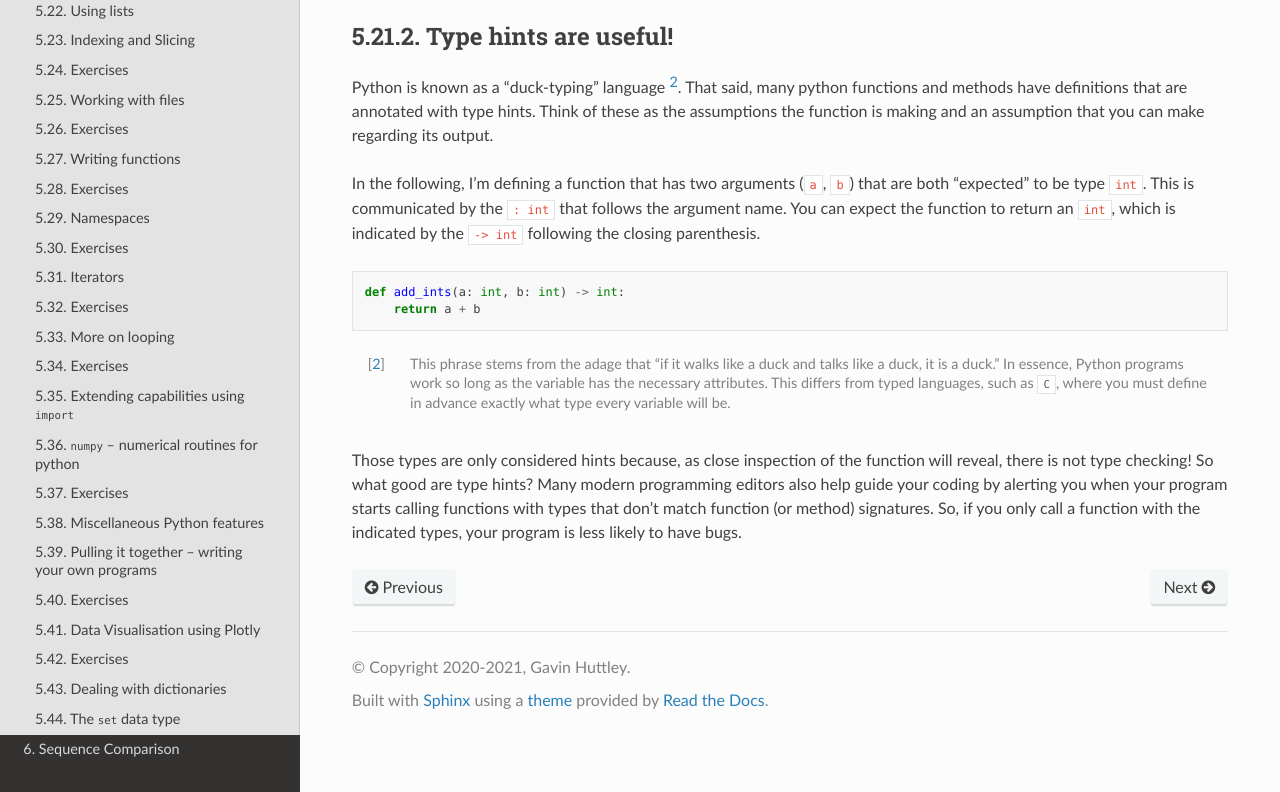
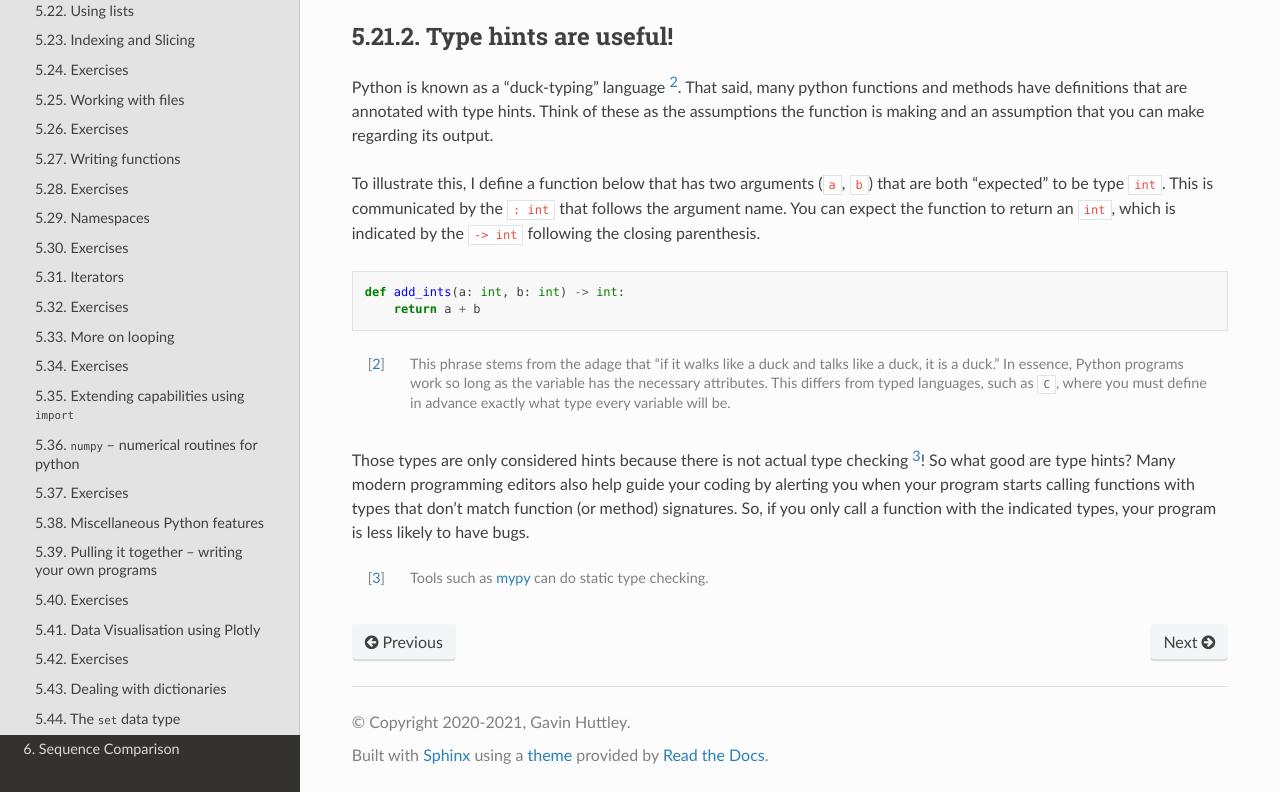
Before and after one commit to GavinHuttley/tib, a Sphinx documentation site: the page built from source/python/dir_help.rst, in a window 1280 px wide and 900 px high, scrolled down 933 px, cut to the strip 108-900 px from the top of the window. Built offline with Sphinx 7.4.7 and the Read the Docs theme 2.0.0, drawn with Linux system fonts in a browser that asks for light colours.

Commit message:
MAINT: tidy language

```diff
--- a/source/python/dir_help.rst
+++ b/source/python/dir_help.rst
@@ -44,7 +44,7 @@ Type hints are useful!
 
 Python is known as a "duck-typing" language [#]_. That said, many python functions and methods have definitions that are annotated with :index:`type hints`. Think of these as the assumptions the function is making and an assumption that you can make regarding its output.
 
-In the following, I'm defining a function that has two arguments (``a``, ``b``) that are both "expected" to be type ``int``. This is communicated by the ``: int`` that follows the argument name. You can expect the function to return an ``int``, which is indicated by the ``-> int`` following the closing parenthesis.
+To illustrate this, I define a function below that has two arguments (``a``, ``b``) that are both "expected" to be type ``int``. This is communicated by the ``: int`` that follows the argument name. You can expect the function to return an ``int``, which is indicated by the ``-> int`` following the closing parenthesis.
 
 .. code-block:: python
 
@@ -53,4 +53,6 @@ In the following, I'm defining a function that has two arguments (``a``, ``b``)
 
 .. [#] This phrase stems from the adage that "if it walks like a duck and talks like a duck, it is a duck." In essence, Python programs work so long as the variable has the necessary attributes. This differs from typed languages, such as ``C``, where you must define in advance exactly what type every variable will be.
 
-Those types are only considered hints because, as close inspection of the function will reveal, there is not type checking! So what good are type hints? Many modern programming editors also help guide your coding by alerting you when your program starts calling functions with types that don't match function (or method) signatures. So, if you only call a function with the indicated types, your program is less likely to have bugs.
+Those types are only considered hints because there is not actual type checking [#]_! So what good are type hints? Many modern programming editors also help guide your coding by alerting you when your program starts calling functions with types that don't match function (or method) signatures. So, if you only call a function with the indicated types, your program is less likely to have bugs.
+
+.. [#] Tools such as `mypy <http://mypy-lang.org>`_ can do static type checking.
```
